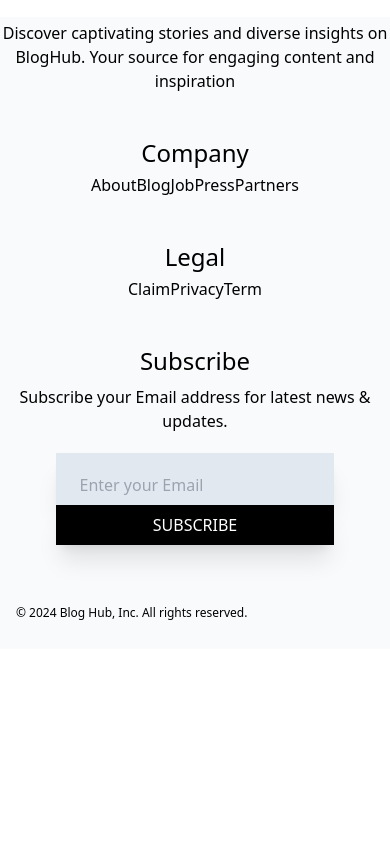
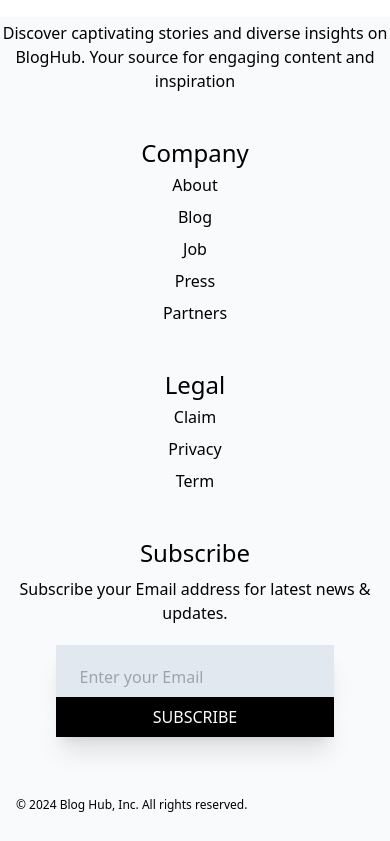
Before and after one commit to muhammadIbrahim1-k/blog-Hub, a React (Vite) app: page /login in a window 390 px wide. Shown: the part 1036-1877 px from the top of the page. Before the commit the page ends 1685 px from the top, so only its background shows below. Built offline with nearby package versions, Linux system fonts and the light colour scheme; no server answers.

Commit message:
footer error fix

```diff
--- a/src/components/Footer/Footer.jsx
+++ b/src/components/Footer/Footer.jsx
@@ -26,7 +26,7 @@ function Footer() {
                 <div>
                   <Link className="text-2xl pb-4" to='/'>Company</Link>
                 </div>
-                <div className="pt-1 md:flex md:flex-col">
+                <div className="pt-1 md:flex md:flex-col flex flex-col">
                   <Link to='#'>About</Link>
                   <Link to='#' className="py-2">Blog</Link>
                   <Link to='#'>Job</Link>
@@ -36,7 +36,7 @@ function Footer() {
               </div>
               <div className="my-11 md:pt-1 md:px-5">
                 <Link to='/' className="text-2xl pb-4">Legal</Link>
-                <div className="pt-1 md:flex md:flex-col">
+                <div className="pt-1 md:flex md:flex-col flex flex-col">
                   <Link to='#'>Claim</Link>
                   <Link to='#' className="py-2">Privacy</Link>
                   <Link to='#'>Term</Link>
```
